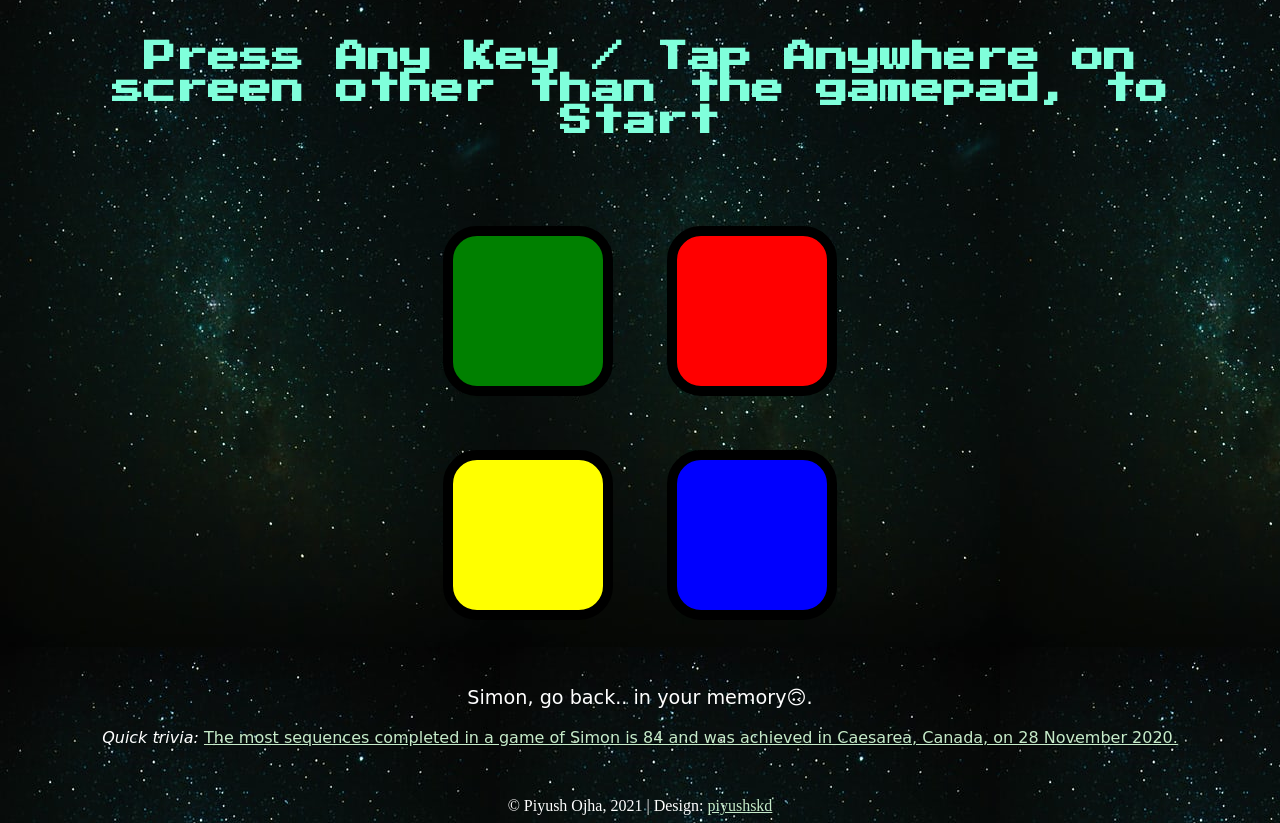
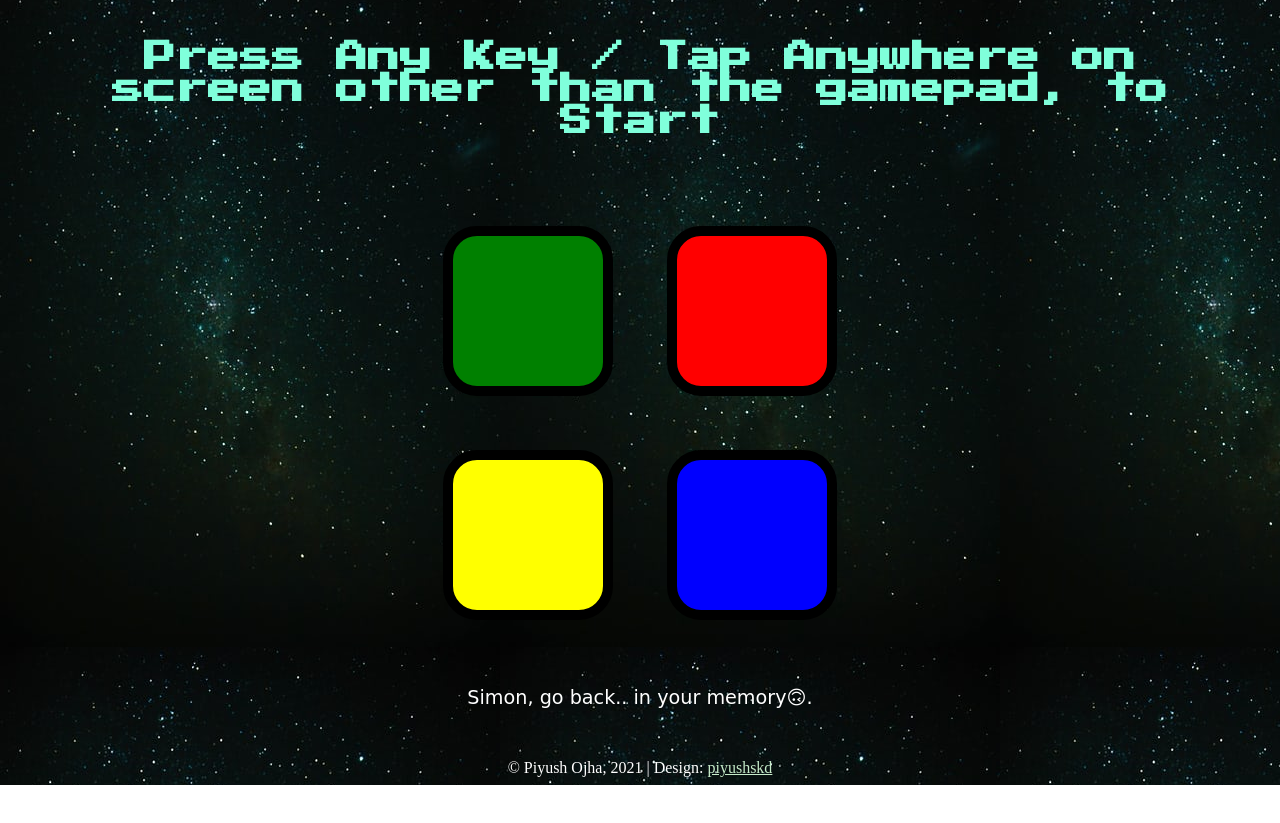
Before and after one commit to skdhitman/simon-game, a plain HTML site: page index.html in a window 1280 px wide. Shown: the part 102-925 px from the top of the page. After the commit the page ends 887 px from the top, so only its background shows below. Drawn offline with nearby package versions, Linux system fonts and the light colour scheme; a web font is replaced by a local one.

Commit message:
Remove Trivia
3.0

```diff
--- a/index.html
+++ b/index.html
@@ -44,9 +44,6 @@
   <br>
   <p style="font-family: 'Potta One', Cursive; font-size: 1.2rem;">
     Simon, go back.. in your memory🙃.
-    <p style="font-family: Cursive;"><em>Quick trivia:</em> <a href="https://www.guinnessworldrecords.com/world-records/longest-game-of-simon#:~:text=The%20most%20sequences%20completed%20in,they%20completed%20their%2084th%20sequence.">
-    The most sequences completed in a game of Simon is 84 and was achieved in Caesarea, Canada, on 28 November 2020.</a>
-    </p>
   </p>
 
   <script src="https://ajax.googleapis.com/ajax/libs/jquery/3.5.1/jquery.min.js"></script>
```
